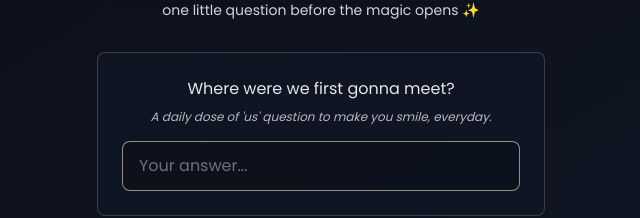
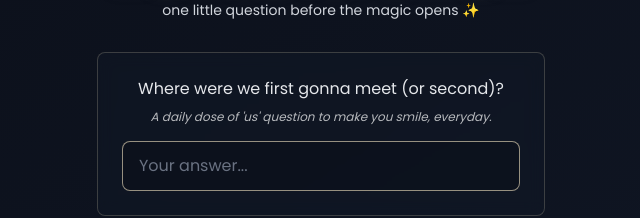
Before and after one commit to habubakar89/hamzaforeman, a React (Vite) app: page / in a window 1280 px wide. Shown: the part 165-383 px from the top of the page, without its empty margins (319-959 px from the left). Built offline with nearby package versions, Linux system fonts and the light colour scheme.

Commit message:
Change to message

```diff
--- a/src/components/PasswordGate.tsx
+++ b/src/components/PasswordGate.tsx
@@ -9,7 +9,7 @@ interface PasswordGateProps {
 // SHA-256 hash of "turkey" (case insensitive)
 const CORRECT_HASH = '8d7d5397f8842b4181d38bc57b85b9ff1860456f92872c43f991a904c45062d5';
 
-const RIDDLE = "Where were we first gonna meet?";
+const RIDDLE = "Where were we first gonna meet (or second)?";
 
 // TODO: Add/remove lines in WRONG_NOTES to tune voice later
 const WRONG_NOTES = [
```
